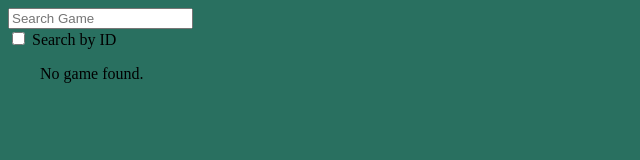
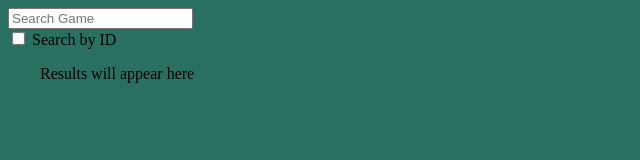
Before and after one commit to frogstat/steam-grid-browser, a React (Vite) app: page / in a window 1280 px wide. Shown: the top 160 px of the page, without its empty margins (0-640 px from the left). Built offline with nearby package versions, Linux system fonts and the light colour scheme.

Commit message:
Standardize results

```diff
--- a/src/App.tsx
+++ b/src/App.tsx
@@ -2,30 +2,40 @@ import "./App.css"
 import GameCard from "./components/GameCard.tsx";
 import {useRef, useState} from "react";
 import type {GameSearchResult} from "./utils/types.ts";
-import {searchGames} from "./utils/api.ts";
+import {getGameByIdPure, searchGames} from "./utils/api.ts";
 
 
 function App() {
 
     const [query, setQuery] = useState("");
-    const [results, setResults] = useState<GameSearchResult[]>([]);
+    const [results, setResults] = useState<GameSearchResult[] | null>(null);
 
     const checkboxRef = useRef<HTMLInputElement>(null);
 
-    function handleSubmit(e:any) {
+    function handleSubmit(e: any) {
         e.preventDefault();
-        setResults([])
         const searchById = checkboxRef.current?.checked ?? false
-        if(searchById) {
-
+        if (searchById) {
+            getGameByIdPure(query).then((results: GameSearchResult[]) => {
+                setResults(results);
+            }).catch(() => setResults([]))
         } else {
             searchGames(query).then((results: GameSearchResult[]) => {
                 setResults(results);
-            })
+            }).catch(() => setResults([]))
         }
 
+    }
 
-
+    function resolveResultsScreen() {
+        if (results === null) {
+            return <p>Results will appear here</p>
+        } else if (results.length === 0) {
+            return <p>No results were found!</p>
+        }
+        return results.map((game: GameSearchResult) =>
+            <GameCard key={game.id} id={game.id} title={game.name}/>
+        )
     }
 
     return (
@@ -35,10 +45,7 @@ function App() {
                 <input ref={checkboxRef} type="checkbox"/> Search by ID
             </form>
             <div className={"game-card-container"}>
-                {results.length > 0 && results.map((game: GameSearchResult) =>
-                    <GameCard key={game.id} id={game.id} title={game.name}/>
-                )}
-                {results.length === 0 && <p>No game found.</p>}
+                {resolveResultsScreen()}
             </div>
         </>
     )
--- a/src/utils/api.ts
+++ b/src/utils/api.ts
@@ -10,6 +10,10 @@ export async function getGameById(id: string): Promise<any> {
     return await fetchGet<Game>(`${BASE_URL}/game/id/${id}`)
 }
 
+export async function getGameByIdPure(id: string): Promise<any> {
+    return await fetchGet<Game>(`${BASE_URL}/game/pure/id/${id}`)
+}
+
 
 export async function fetchGet<T>(url: string): Promise<T> {
     const response = await fetch(url);
```
Also changed, not shown: 2 other files (tests, documents, lock files or other folders).
